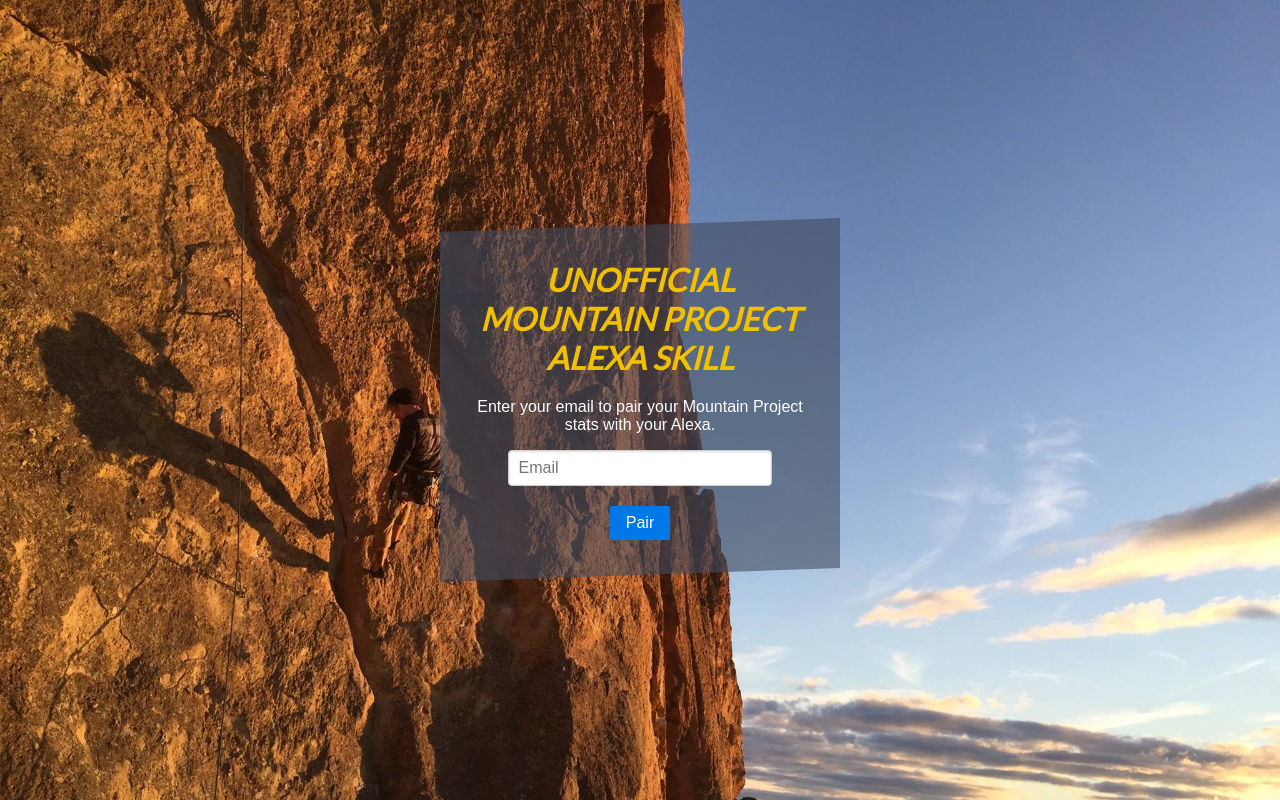
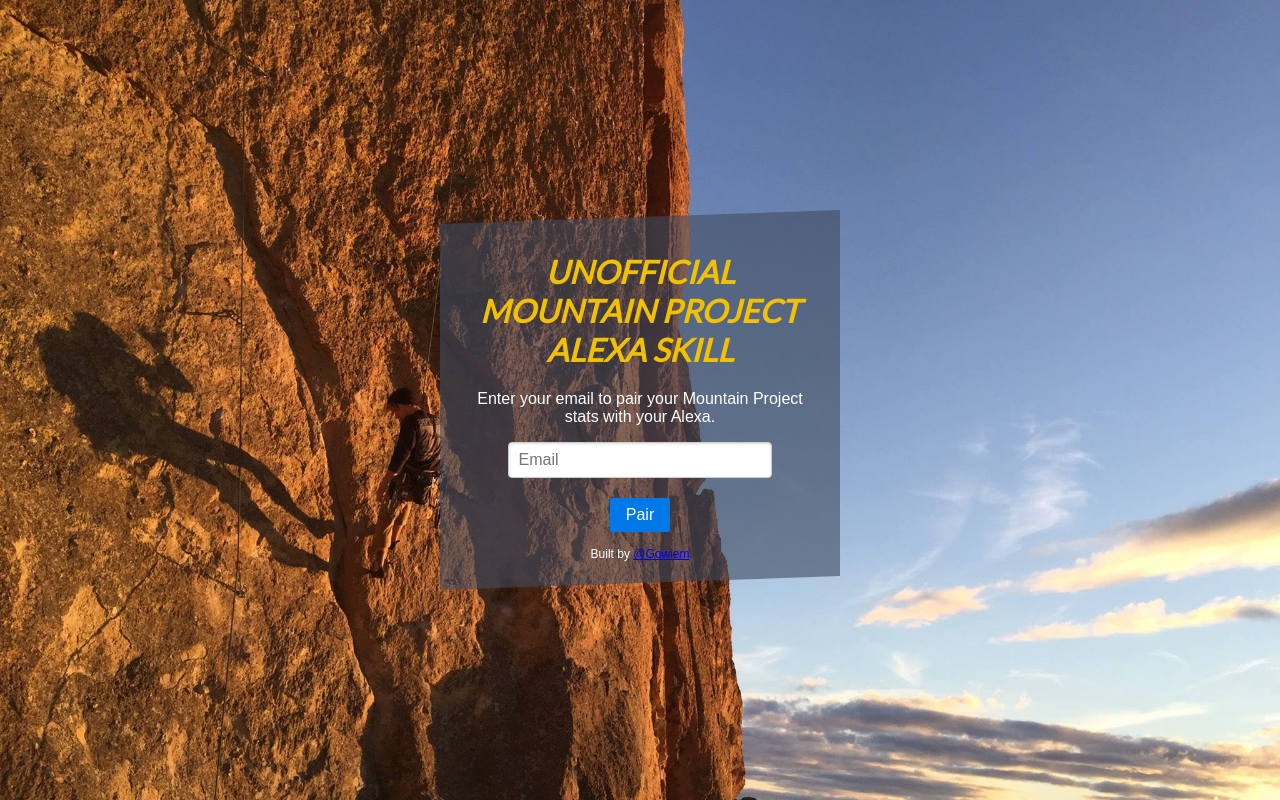
Before and after one commit to Gowiem/mpskill.com, a plain HTML site: page src/index.html in a window 1280 px wide. Drawn offline with nearby package versions, Linux system fonts and the light colour scheme.

Commit message:
Adds "Built by" bit

```diff
--- a/src/css/main.css
+++ b/src/css/main.css
@@ -53,7 +53,7 @@
 .content {
   position: relative;
   color: #fff;
-  padding: 35px 35px;
+  padding: 35px 35px 10px 35px;
   resize: both;
   z-index: 1;
   text-align: center;
@@ -96,6 +96,21 @@
   margin-top: 20px;
 }
 
+.built-by {
+  color: #fff;
+  font-size: 12px;
+  margin-top: 15px;
+}
+.built-by a:visited {
+  color: #fff;
+}
+.built-by a:hover {
+  color: #fff;
+}
+.built-by a:active {
+  color: #fff;
+}
+
 /* ==========================================================================
    Media Queries
    ========================================================================== */
--- a/src/index.html
+++ b/src/index.html
@@ -51,6 +51,9 @@
             <p>Tell Alexa:</p>
             <p>"Alexa, ask Mountain Project to pair <span class='pairing-id-1'></span>."</p>
           </div>
+          <p class="built-by">
+            Built by <a title="Link to Personal Website" href="https://mattgowie.com" target="_blank">@Gowiem</a>
+          </p>
         </div>
       </div>
     </main>
```
